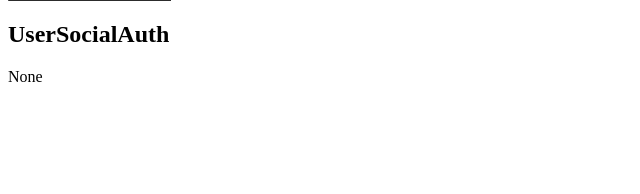
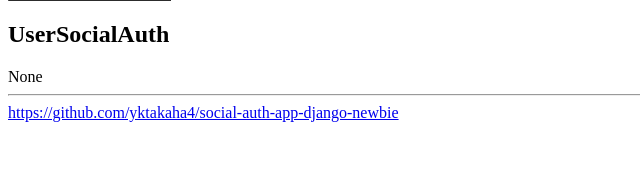
Before and after one commit to yktakaha4/social-auth-app-django-newbie, a Django app: page / in a window 1280 px wide. Shown: the part 325-519 px from the top of the page, without its empty margins (0-640 px from the left). Run offline with Django 3.2, Linux system fonts and the light colour scheme.

Commit message:
add repo url

```diff
--- a/account/templates/index.html
+++ b/account/templates/index.html
@@ -56,3 +56,12 @@
   </tr>
 </table>
 {% else %} None {% endif %}
+
+<hr />
+
+<a
+  href="https://github.com/yktakaha4/social-auth-app-django-newbie"
+  target="_blank"
+>
+  https://github.com/yktakaha4/social-auth-app-django-newbie
+</a>
```
